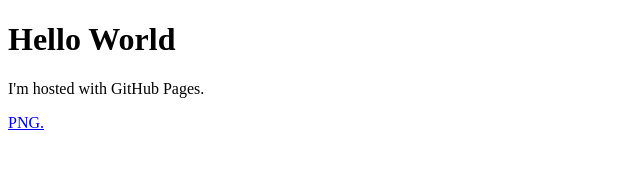
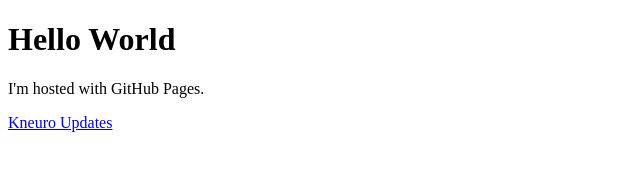
Before and after one commit to swerdloff-dev/swerdloff-dev.github.io, a plain HTML site: page index.html in a window 1280 px wide. Shown: the full height of the page, 0-640 px from the left. Drawn offline with Linux system fonts and the light colour scheme.

Commit message:
Update index.html

```diff
--- a/index.html
+++ b/index.html
@@ -3,6 +3,6 @@
 <body>
 <h1>Hello World</h1>
 <p>I'm hosted with GitHub Pages.</p>
-<a href="swerdloff-dev.github.io/KneuroUpdates" target="_blank">PNG.</a>
+<a href="https://swerdloff-dev.github.io/KneuroUpdates.png" target="_blank" rel="noopener noreferrer">Kneuro Updates</a>
 </body>
 </html>
```
